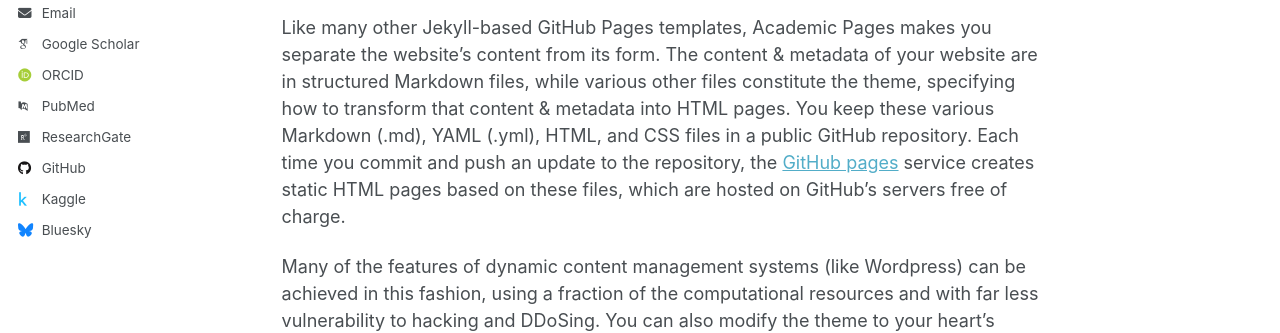
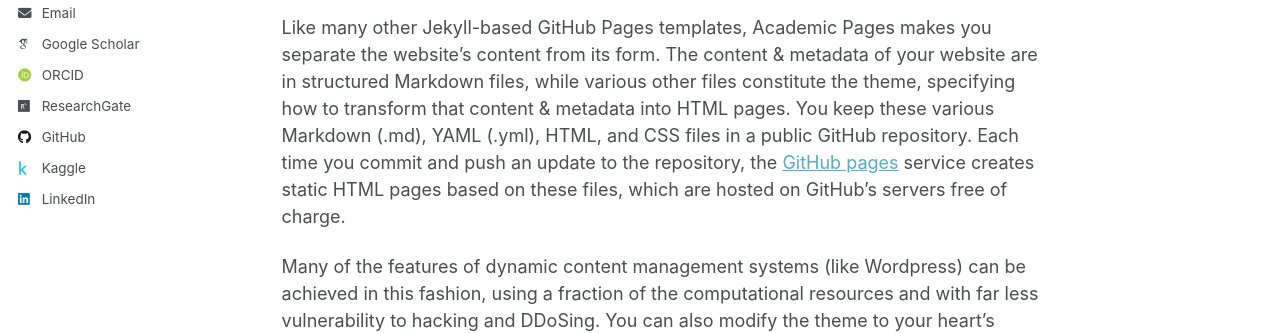
Before and after one commit to mad-stat/madhurima.github.io, a Jekyll site: the page built from _pages/about.md, in a window 1280 px wide. Shown: the part 520-853 px from the top of the page. Built offline with Jekyll 4.4.1, drawn with Linux system fonts in a browser that asks for light colours; some web fonts are replaced; a script that is not in the unit is left out.

Commit message:
Update _config.yml

```diff
--- a/_config.yml
+++ b/_config.yml
@@ -40,7 +40,7 @@ author:
   impactstory      : # URL
   orcid            : "https://orcid.org/my-orcid?orcid=0009-0004-7467-2456"
   semantic         : # URL
-  pubmed           : "https://www.ncbi.nlm.nih.gov/pubmed/?term=john+snow"
+  pubmed           : #"https://www.ncbi.nlm.nih.gov/pubmed/?term=john+snow"
   researchgate     : "https://www.researchgate.net/profile/Madhurima-Panja?ev=hdr_xprf"
   scopus           : # URL
 
@@ -54,7 +54,7 @@ author:
 
   # Social media
   artstation       : # Username
-  bluesky          : "bsky.app" # Replace this with you Bluesky username
+  bluesky          : #"bsky.app" # Replace this with you Bluesky username
   facebook         : # Username
   flickr           : # Username
   foursquare       : # Username
@@ -63,7 +63,7 @@ author:
   keybase          : # Username
   instagram        : # Username
   lastfm           : # Username
-  linkedin         : # Username
+  linkedin         : "https://www.linkedin.com/in/mad-stat/"
   mastodon         : # URL
   medium           : # URL
   pinterest        : # Username
```
